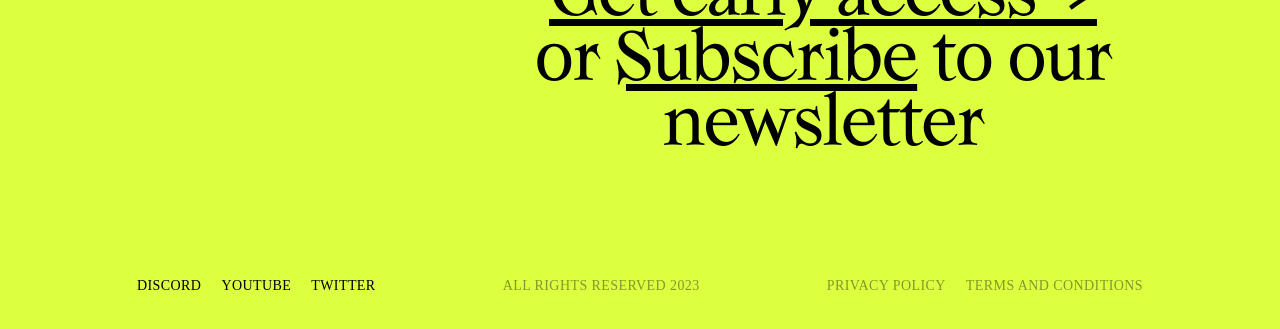
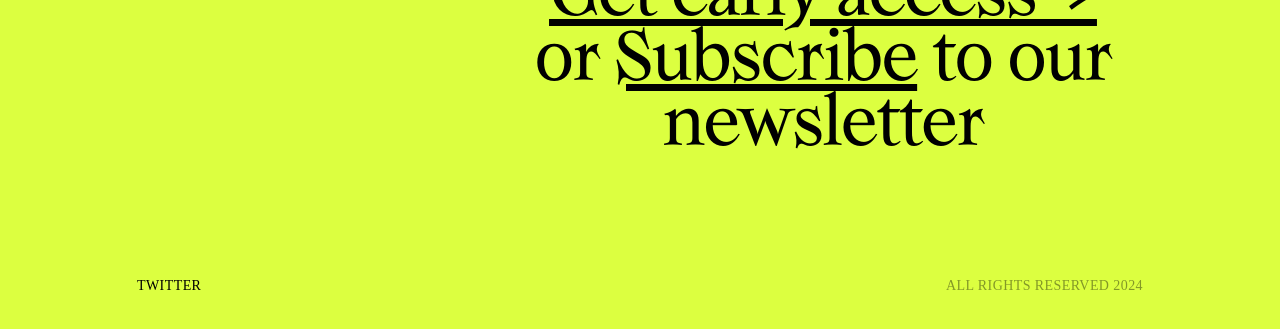
Before and after one commit to Joichiro/revenly, a plain HTML site: page index.html in a window 1280 px wide. Shown: the part 9618-9947 px from the top of the page. Drawn offline with nearby package versions, Linux system fonts and the light colour scheme; a web font is replaced by a local one.

Commit message:
change text

```diff
--- a/index.html
+++ b/index.html
@@ -794,16 +794,16 @@
 
         <div class="footer__links">
           <div class="footer__social">
-            <a class="footer__social-link text-14" href="#">Discord</a>
-            <a class="footer__social-link text-14" href="#">Youtube</a>
-            <a class="footer__social-link text-14" href="#">Twitter</a>
+            <a class="footer__social-link text-14" href="https://twitter.com/revenlyAI" target="_blank" rel="noopener noreferrer">Twitter</a>
           </div>
 
-          <div class="footer__copyright text-14">All rights reserved 2023</div>
+          <div class="footer__copyright text-14">All rights reserved 2024</div>
 
+          <!----
           <div class="footer__conditions">
             <a class="footer__conditions-link text-14" href="#">Privacy policy</a>
             <a class="footer__conditions-link text-14" href="#">Terms and conditions</a>
+            !---->
           </div>
         </div>
       </div>
@@ -815,7 +815,7 @@
           <h3 class="modal__title h1">Get early access</h3>
 
           <p class="modal__description text-18">
-            Earn returns on your investments as businesses sell their products
+            Earn returns on your investments as businesses generate revenue
           </p>
 
           <form class="modal__form">
```
